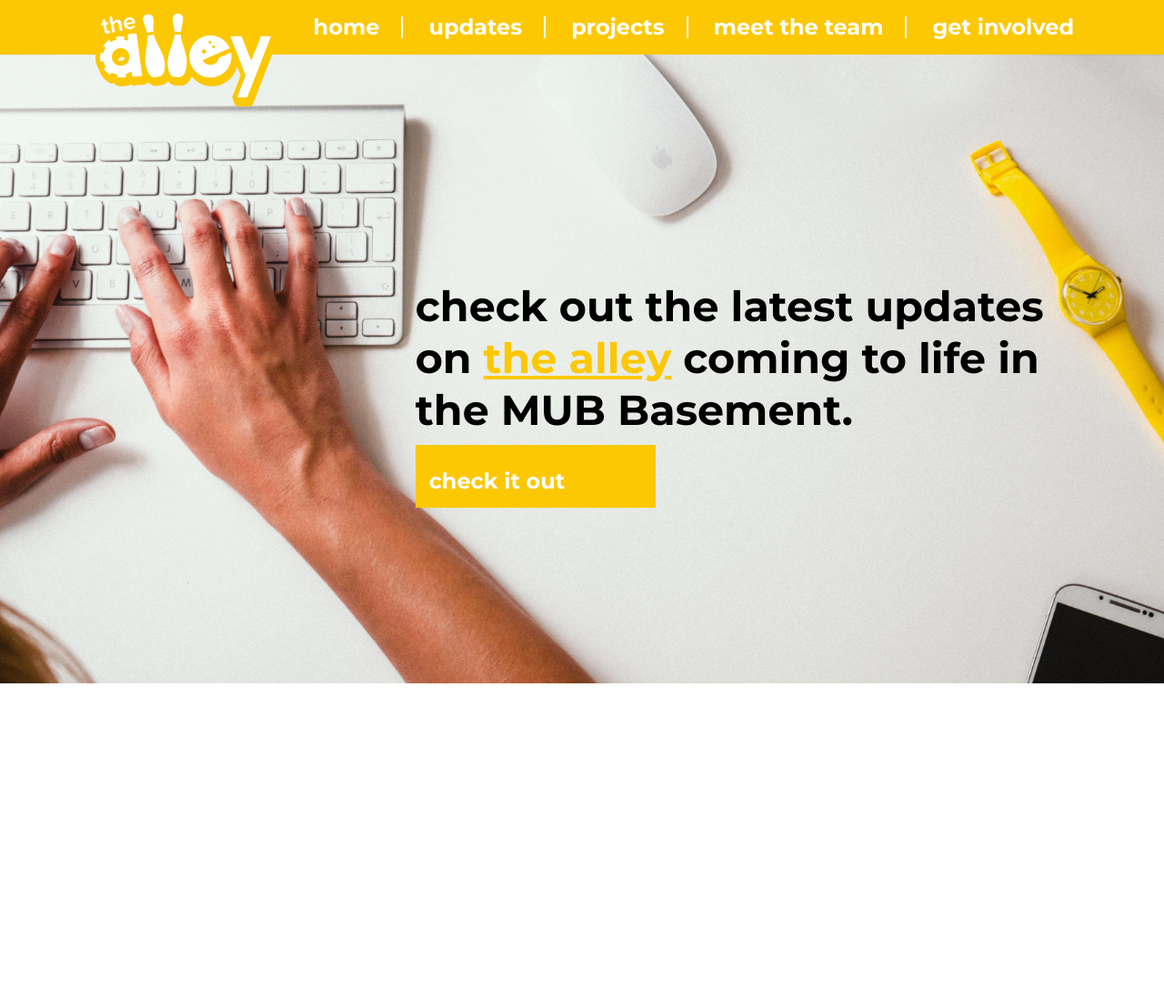
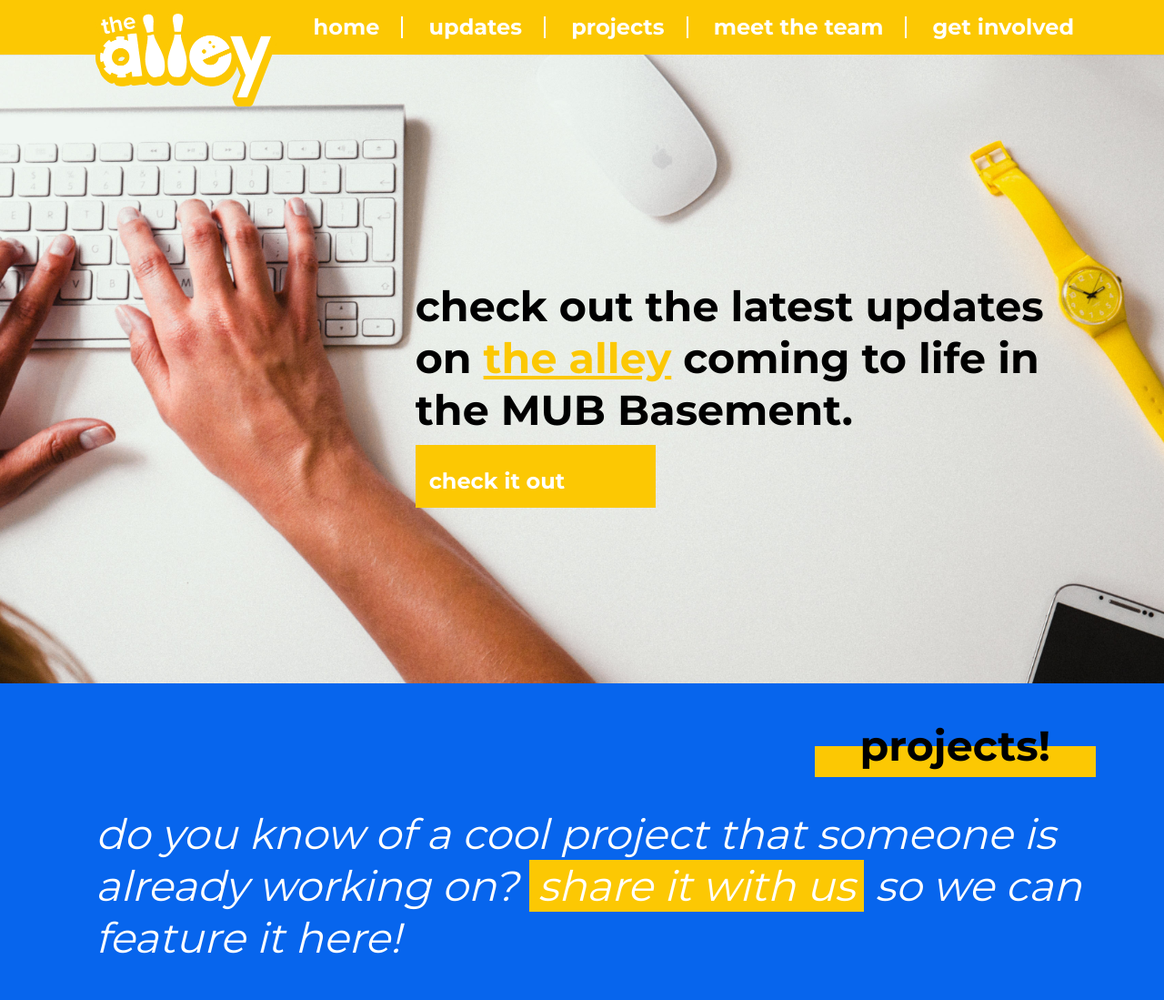
Before and after one commit to makerspacemtu/makerspacemtu.github.io, a Jekyll site: the page built from index.html, in a window 1280 px wide. Shown: the whole page at 91% size. Built offline with Jekyll 4.4.1, drawn with Linux system fonts in a browser that asks for light colours; before the commit the page ends 900 px from its top, so only the background shows below that.

Commit message:
Add projects section

```diff
--- a/css/main.scss
+++ b/css/main.scss
@@ -10,8 +10,12 @@ $yellow: #fcc803;
 $red: #ed0707;
 $blue: #0765ed;
 $green: #04a025;
+$white: #fff;
 
 // site wide overrides
+a {
+  text-decoration: none;
+}
 body {
   font-family: "Montserrat";
 }
@@ -20,7 +24,29 @@ h2 {
   a {
     display: inline-block;
     color: $yellow;
+    text-decoration: underline;
   }
+}
+h3 {
+  font-size: 46px;
+  position: relative;
+  display: inline-block;
+  z-index: 1;
+  padding: 0 50px;
+  margin: 0;
+  &:before {
+    content: "";
+    background-color: $yellow;
+    position: absolute;
+    width: 100%;
+    height: 60%;
+    left: 0;
+    top: 50%;
+    z-index: -1;
+  }
+}
+p {
+  margin: 0;
 }
 ul {
   margin: 0;
@@ -29,13 +55,19 @@ ul {
 
 // site wide styling
 .button {
-  color: #fff;
+  color: $white;
   background-color: $yellow;
   padding: 25px 100px 15px 15px;
   font-size: 24px;
   line-height: 24px;
   font-weight: 700;
   text-decoration: none;
+}
+.content {
+  padding: 40px 0;
+}
+.text-right {
+  text-align: right;
 }
 
 // custom styling
@@ -56,12 +88,11 @@ nav {
       display: inline-block;
       margin: 18px 0;
       padding: 0 24px;
-      border-right: 2px solid #fff;
+      border-right: 2px solid $white;
       a {
         font-size: 24px;
-        color: #fff;
+        color: $white;
         font-weight: 700;
-        text-decoration: none;
         line-height: 24px;
       }
     }
@@ -78,4 +109,19 @@ nav {
     background-size: cover;
     padding: 210px 0;
   }
+  .projects {
+    background-color: $blue;
+    p {
+      color: $white;
+      font-style: italic;
+      font-size: 46px;
+      padding-top: 40px;
+      a {
+        color: $white;
+        background-color: $yellow;
+        display: inline-block;
+        padding: 0 10px;
+      }
+    }
+  }
 }
--- a/index.html
+++ b/index.html
@@ -7,13 +7,11 @@ layout: default
     <div class="row">
       <div class="small-12 medium-8 medium-push-4">
         <h2>
-          check out the latest updates
-          on
+          check out the latest updates on
           <a href="#">
             the alley
           </a>
-          coming to life
-          in the MUB Basement.
+          coming to life in the MUB Basement.
         </h2>
         <a href="#" class="button">
           check it out
@@ -21,4 +19,22 @@ layout: default
       </div>
     </div>
   </div>
+  <div class="content projects">
+    <div class="row">
+      <div class="small-12 columns">
+        <div class="text-right">
+          <h3>
+            projects!
+          </h3>
+        </div>
+        <p>
+          do you know of a cool project that someone is already working on?
+          <a href="#">
+            share it with us
+          </a>
+          so we can feature it here!
+        </p>
+      </div>
+    </div>
+  </div>
 </section>
```
